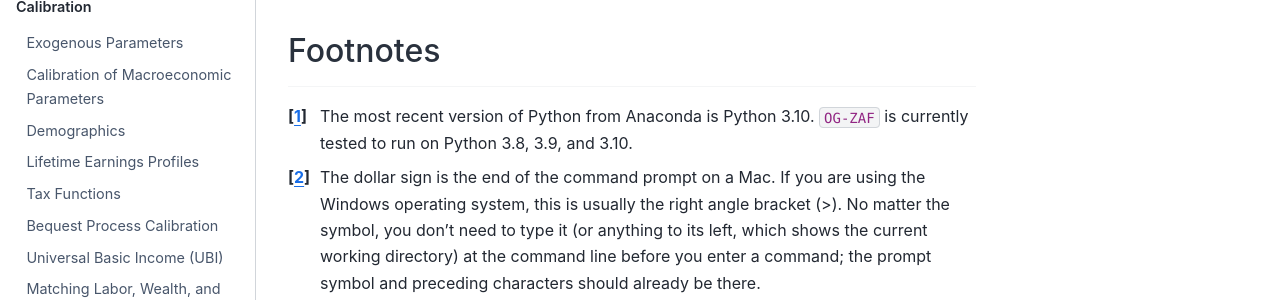
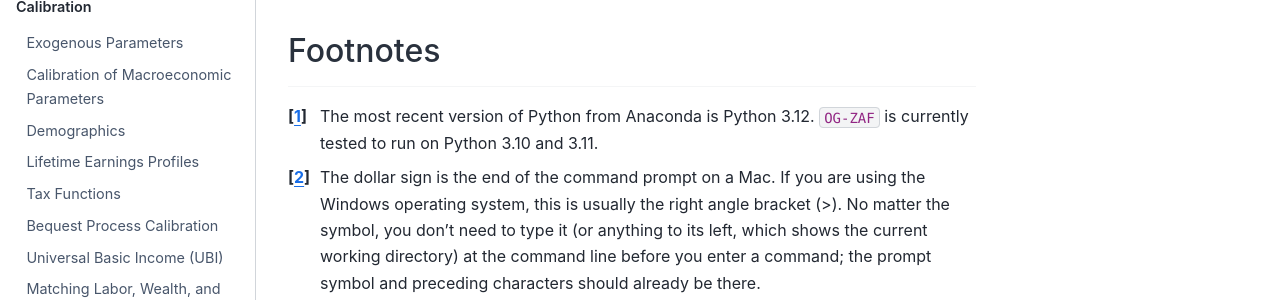
Before and after one commit to EAPD-DRB/OG-ZAF, a Jupyter Book: the page built from docs/book/content/contributing/contributor_guide.md, in a window 1280 px wide and 900 px high, scrolled down 4283 px. Shown: the part 446-746 px from the top of the window. Built offline with Jupyter Book 1.0.4 settings and Sphinx 7.4.7 and the Sphinx Book theme 1.1.4, drawn with Linux system fonts in a browser that asks for light colours.

Commit message:
Updated Python version references in contributor_guide.md

```diff
--- a/docs/book/content/contributing/contributor_guide.md
+++ b/docs/book/content/contributing/contributor_guide.md
@@ -163,6 +163,6 @@ situations, in which case other contributors are here to help.
 (Sec_ContribFootnotes)=
 ## Footnotes
 
-[^recent_python]:The most recent version of Python from Anaconda is Python 3.10. `OG-ZAF` is currently tested to run on Python 3.8, 3.9, and 3.10.
+[^recent_python]:The most recent version of Python from Anaconda is Python 3.12. `OG-ZAF` is currently tested to run on Python 3.10 and 3.11.
 
 [^commandline_note]:The dollar sign is the end of the command prompt on a Mac. If you are using the Windows operating system, this is usually the right angle bracket (>). No matter the symbol, you don't need to type it (or anything to its left, which shows the current working directory) at the command line before you enter a command; the prompt symbol and preceding characters should already be there.
```
